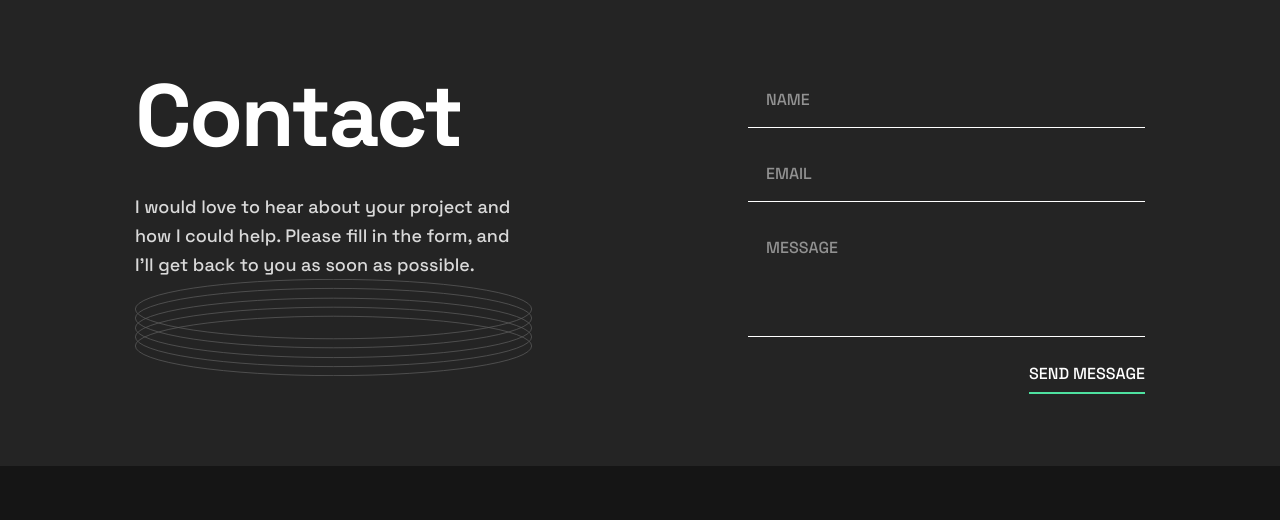
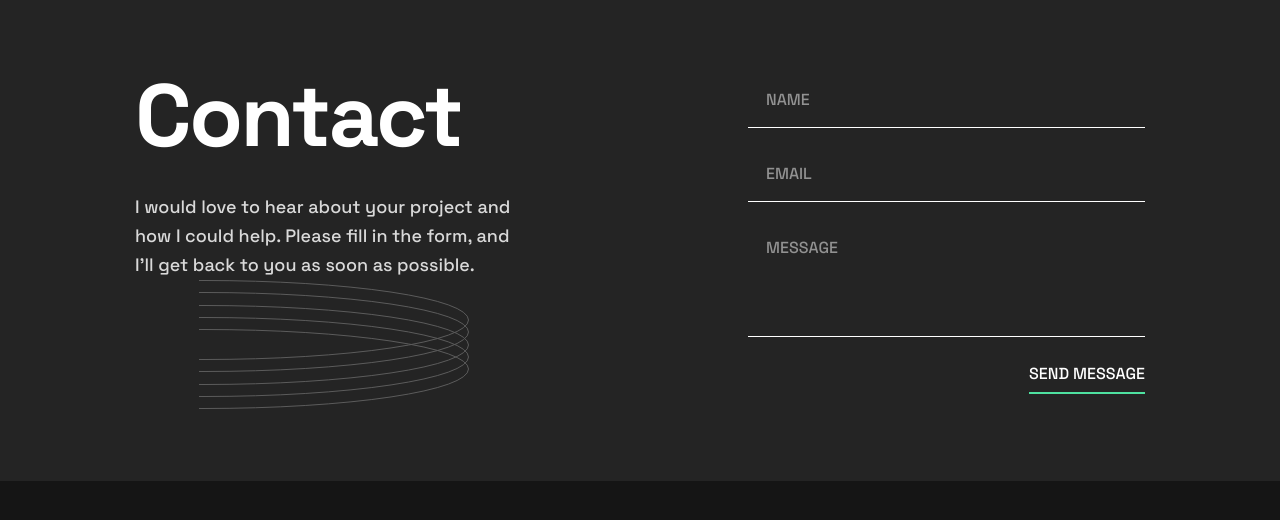
Before and after one commit to mickeycv120/single-page-portfolio, a React (Vite) app: page / in a window 1280 px wide. Shown: the top 520 px of the page. Built offline with nearby package versions, Linux system fonts and the light colour scheme.

Commit message:
Refine contact section layout

```diff
--- a/src/sections/Contact.tsx
+++ b/src/sections/Contact.tsx
@@ -2,8 +2,8 @@ import { Form } from "../components/Form";
 
 export const Contact = () => {
   return (
-    <section className="bg-dark-gray grid grid-cols-2 gap-48 px-30 py-16 min-w-screen">
-      <div className="items-center justify-center">
+    <section className="relative bg-dark-gray grid grid-cols-2 gap-48 px-30 py-16 min-w-screen">
+      <div className="flex flex-col items-center justify-between">
         <div className="flex flex-col col-span-1 gap-7">
           <h1 className="text-heading-xl font-bold">Contact</h1>
           <p className="text-body-l text-gray tracking-normal leading-6.5">
@@ -11,8 +11,8 @@ export const Contact = () => {
             fill in the form, and I'll get back to you as soon as possible.
           </p>
         </div>
-        <div>
-          <img src="src/assets/images/pattern-rings.svg" alt="ring" />
+        <div className="">
+          <img src="src/assets/images/pattern-rings.svg" alt="ring" className="w-[270px] h-[130px] object-none object-right" />
         </div>
       </div>
 
```
